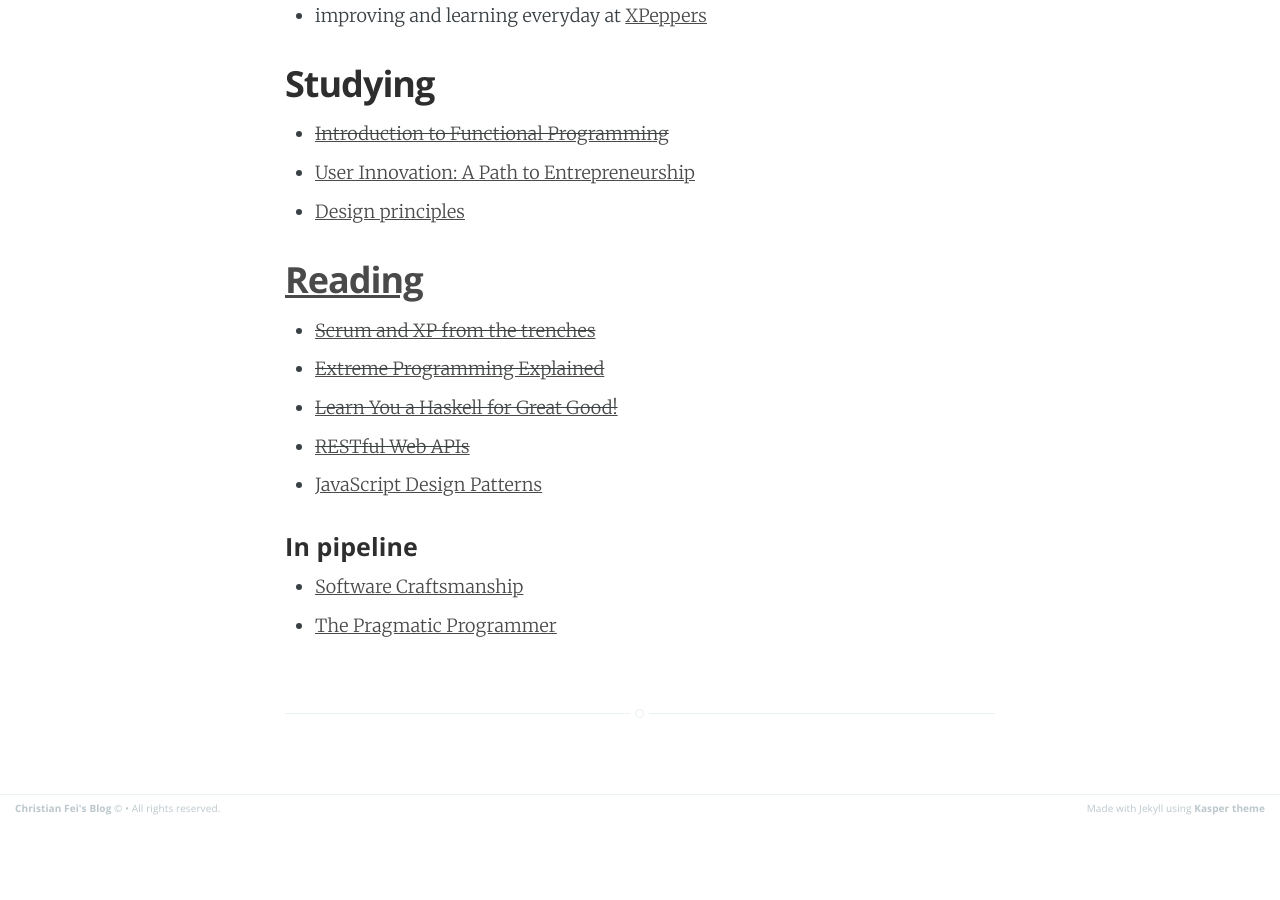
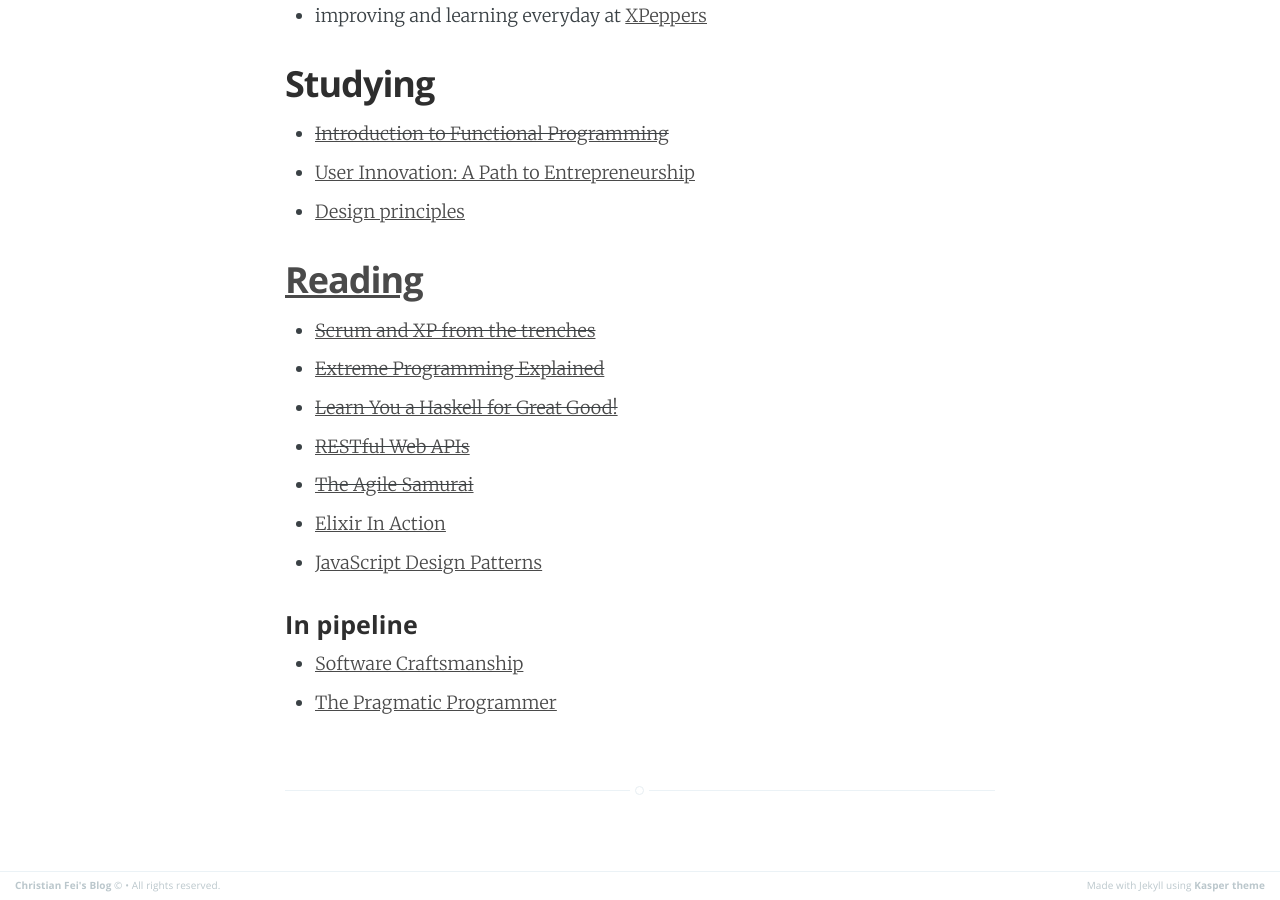
Before and after one commit to christian-fei/christian-fei.github.io-pandoc, a Jekyll site: the page built from about.md, in a window 1280 px wide and 900 px high, scrolled down 814 px. Built offline with Jekyll 4.4.1, drawn with Linux system fonts in a browser that asks for light colours; Markdown is read by kramdown in place of the engine named in the settings; before the commit the page ends 1636 px from its top, so only the background shows below that.

Commit message:
updated reading

```diff
--- a/about.md
+++ b/about.md
@@ -39,6 +39,8 @@ I'm way too into simple and stupid things.
 - ~~[Extreme Programming Explained](https://www.goodreads.com/book/show/67833.Extreme_Programming_Explained)~~
 - ~~[Learn You a Haskell for Great Good!](https://www.goodreads.com/book/show/6593810-learn-you-a-haskell-for-great-good)~~
 - ~~[RESTful Web APIs](https://www.goodreads.com/book/show/17346969-restful-web-apis?from_search=true&search_version=service)~~
+- ~~[The Agile Samurai](https://www.goodreads.com/book/show/8248700-the-agile-samurai)~~
+- [Elixir In Action](https://www.goodreads.com/book/show/20524444-elixir-in-action)
 - [JavaScript Design Patterns](https://www.goodreads.com/book/show/14289134-learning-javascript-design-patterns)
 
 #### In pipeline
```
